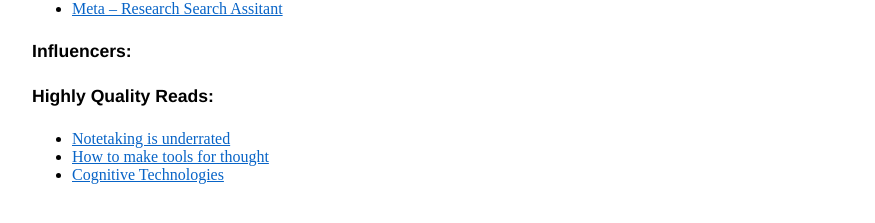
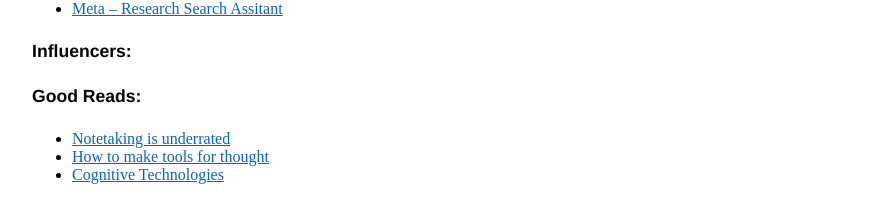
Before and after one commit to abhisharmab/abhisharmab.github.io, a Jekyll site: the page built from tools/index.md, in a window 1280 px wide. Shown: the part 444-667 px from the top of the page, without its empty margins (192-1067 px from the left). Built offline with Jekyll 4.4.1, drawn with Linux system fonts in a browser that asks for light colours.

Commit message:
good reads

```diff
--- a/tools/index.md
+++ b/tools/index.md
@@ -19,7 +19,7 @@ I believe augmenting human intellect and memory is an essential ingredient for m
 
 #### Influencers:
 
-#### Highly Quality Reads:
+#### Good Reads:
 * [Notetaking is underrated](https://twitter.com/michael_nielsen/status/1098098218565390337)
 * [How to make tools for thought](https://numinous.productions/ttft/)
 * [Cognitive Technologies](https://dominiccummings.com/2019/06/26/on-the-referendum-33-high-performance-government-cognitive-technologies-michael-nielsen-bret-victor-seeing-rooms/)
```
